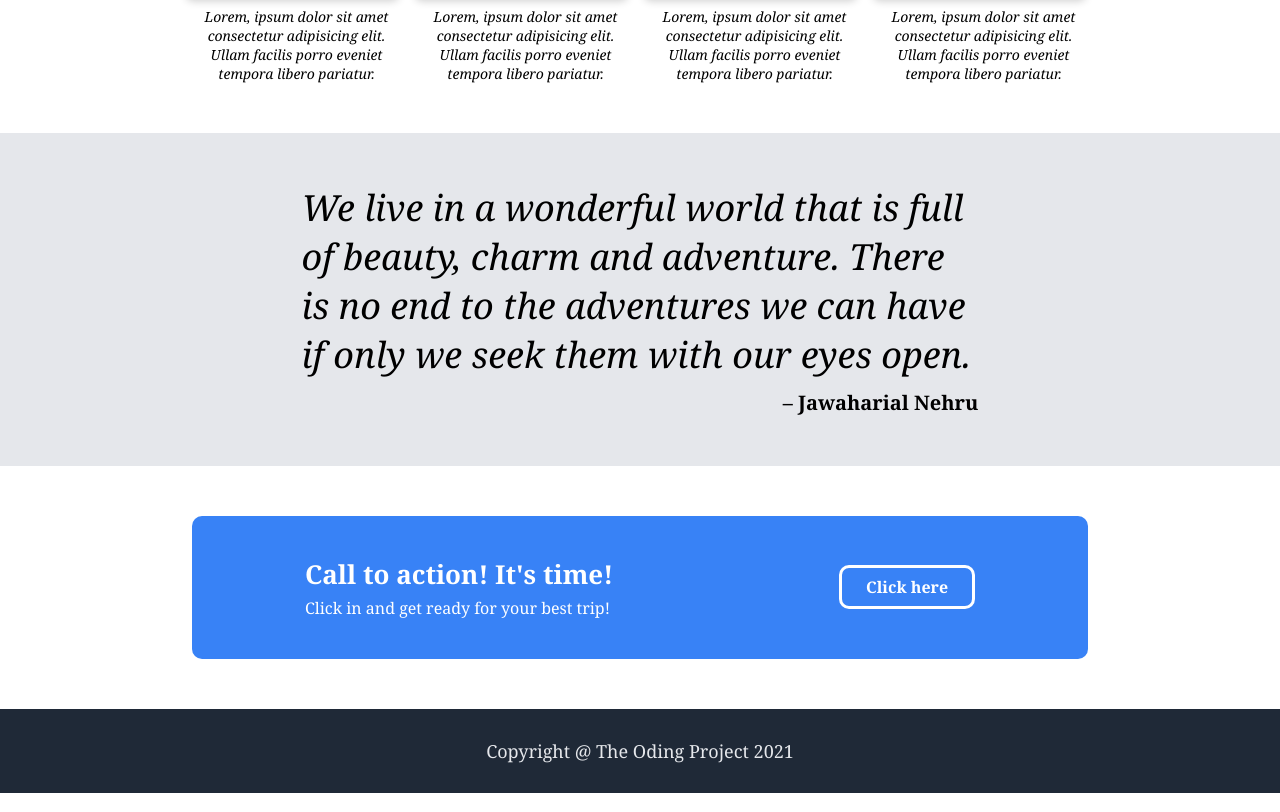
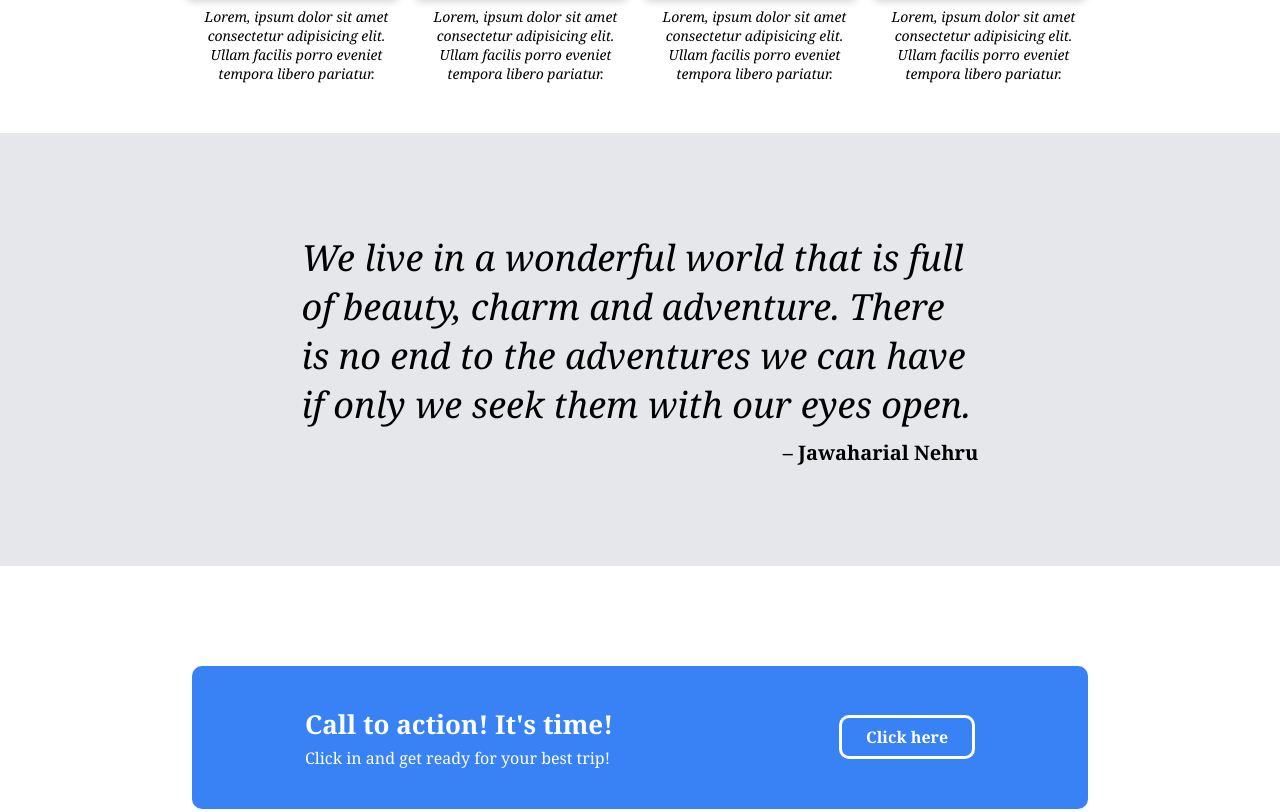
Before and after one commit to DiegoVT17/landing-page, a plain HTML site: page index.html in a window 1280 px wide. Shown: the part 962-1774 px from the top of the page. Drawn offline with Linux system fonts and the light colour scheme.

Commit message:
add padding to quote and action section

```diff
--- a/styles.css
+++ b/styles.css
@@ -126,7 +126,7 @@
 .quote {
   width: 70%;
   margin: auto;
-  padding: 50px 25px;
+  padding: 100px 25px;
 }
 
 .quote .text {
@@ -147,7 +147,7 @@
 }
 
 .action {
-  padding: 50px 0px;
+  padding: 100px 0px;
   color: white;
 }
 
```
